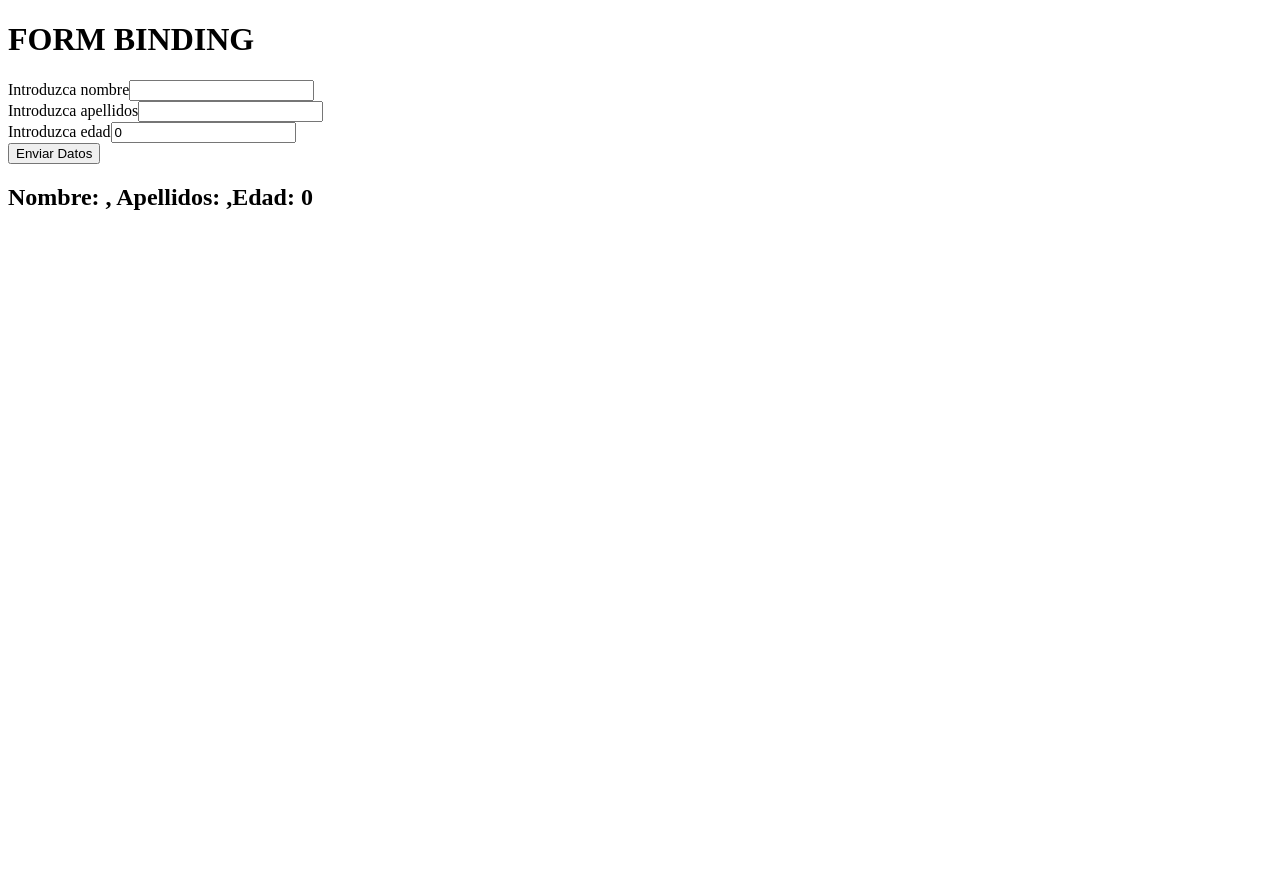
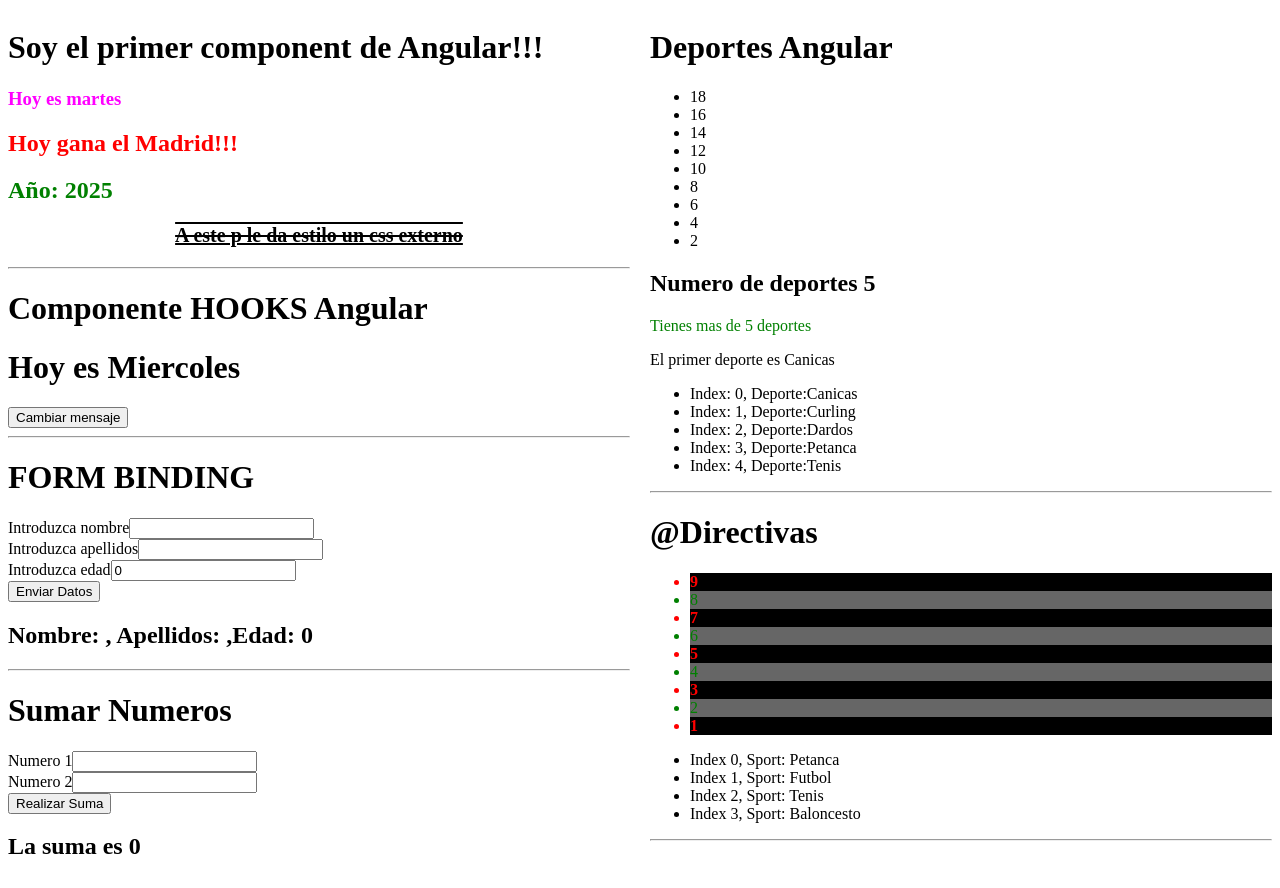
Before and after one commit to angeldzz/primerangular, an Angular app: page / in a window 1280 px wide. Before the commit the page ends 800 px from the top, so only its background shows below. Built offline with nearby package versions, Linux system fonts and the light colour scheme.

Commit message:
Elementos con referencias

```diff
--- a/src/app/app-module.ts
+++ b/src/app/app-module.ts
@@ -8,6 +8,7 @@
 import { DeportesV2Component } from '../components/deportesv2/deportesv2.component';
 import { FormsModule } from '@angular/forms';
 import { FormBindingComponent } from '../components/formbinding/formbinding.component';
+import { SumarNumerosComponent } from '../components/sumarnumeros/sumarnumeros.component';
 
 @NgModule({
   declarations: [
@@ -16,7 +17,8 @@
     HooksAngular,
     Deportes,
     DeportesV2Component,
-    FormBindingComponent
+    FormBindingComponent,
+    SumarNumerosComponent,
   ],
   imports: [
     BrowserModule,FormsModule
--- a/src/app/app.html
+++ b/src/app/app.html
@@ -1,7 +1,19 @@
 <main>
-  <!-- <primer-component></primer-component> -->
-  <!-- <hooks-angular></hooks-angular> -->
-  <!-- <app-deportes></app-deportes> -->
-  <!-- <app-deportesv2></app-deportesv2> -->
-  <app-formbinding></app-formbinding>
+  <div style="display: grid; grid-template-columns:1fr 1fr; gap: 20px;">
+    <div>
+      <primer-component></primer-component>
+      <hr>
+      <hooks-angular></hooks-angular>
+      <hr>
+      <app-formbinding></app-formbinding>
+      <hr>
+      <app-sumarnumeros></app-sumarnumeros>
+    </div>
+    <div>
+      <app-deportes></app-deportes>
+      <hr>
+      <app-deportesv2></app-deportesv2>
+      <hr>
+    </div>
+  </div>
 </main>
--- /dev/null
+++ b/src/components/sumarnumeros/sumarnumeros.component.html
@@ -0,0 +1,13 @@
+<div>
+    <h1>Sumar Numeros</h1>
+    <form #sumarForm="ngForm">
+        <label>Numero 1</label>
+        <input type="number" name="cajanumero1" #cajanumero1>
+        <br>
+        <label>Numero 2</label>
+        <input type="number" name="cajanumero2" #cajanumero2>
+        <br>
+        <button (click)="sumarNumeros()">Realizar Suma</button>
+        <h2>La suma es {{ suma }}</h2>
+    </form>
+</div>
--- /dev/null
+++ b/src/components/sumarnumeros/sumarnumeros.component.ts
@@ -0,0 +1,27 @@
+import { Component, ElementRef, OnInit, ViewChild } from '@angular/core';
+
+@Component({
+    selector: 'app-sumarnumeros',
+    templateUrl: './sumarnumeros.component.html',
+    standalone:false
+})
+
+export class SumarNumerosComponent implements OnInit {
+    @ViewChild("cajanumero1") cajaNumero1Ref: ElementRef;
+    @ViewChild("cajanumero2") cajaNumero2Ref: ElementRef;
+    public suma: number;
+    constructor() {
+        //En angular aunque sean referencias, todas las variables deben
+        //ser instanciasdas
+        this.cajaNumero1Ref = new ElementRef(0)
+        this.cajaNumero2Ref = new ElementRef(0)
+        this.suma = 0;
+    }
+
+    ngOnInit() { }
+    sumarNumeros():void{
+        let num1 = this.cajaNumero1Ref.nativeElement.value;
+        let num2 = this.cajaNumero2Ref.nativeElement.value;
+        this.suma = parseInt(num1) + parseInt(num2)
+    }
+}
```
